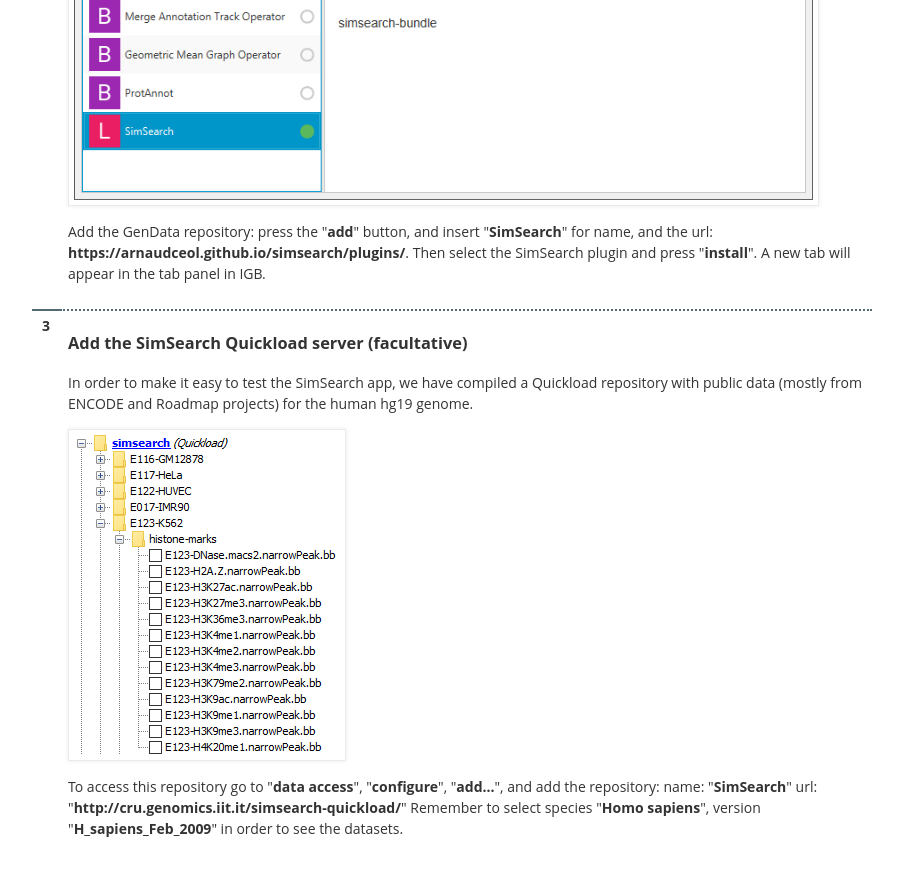
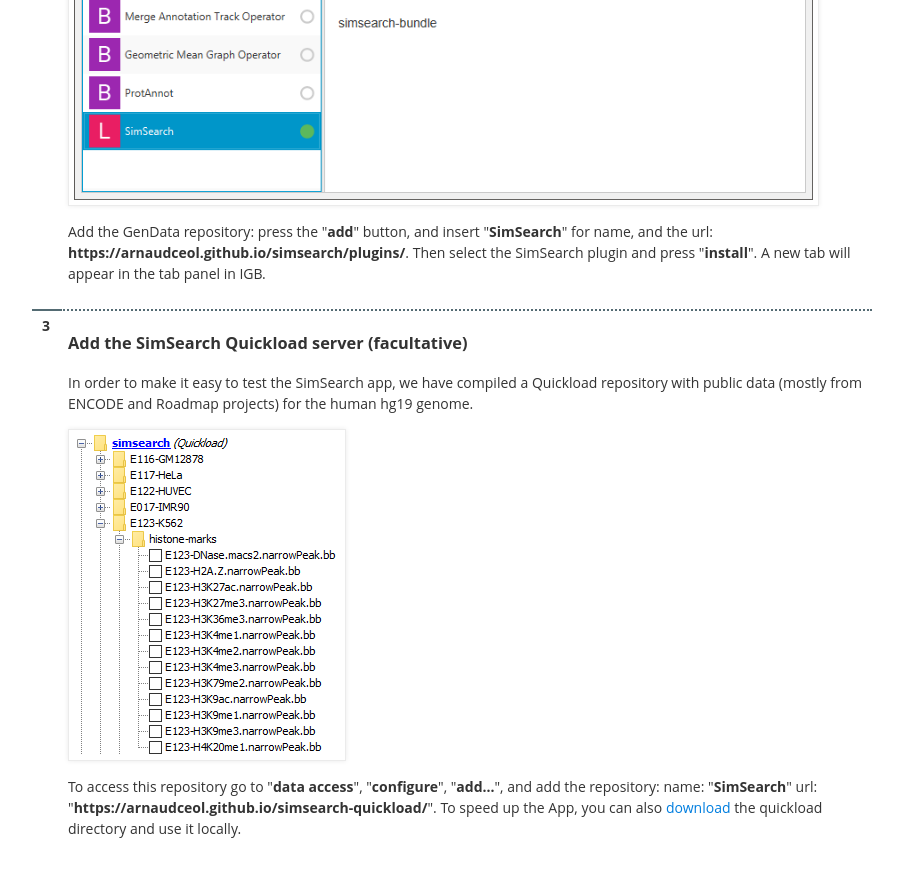
Before and after one commit to DEIB-GECO/simsearch, a Jekyll site: the page built from installation.html, in a window 1280 px wide and 900 px high, scrolled down 614 px. Shown: the top 877 px of the window, without its empty margins (188-1091 px from the left). Built offline with Jekyll 4.4.1, drawn with Linux system fonts in a browser that asks for light colours; nearby versions of some CDN libraries.

Commit message:
update link for quickload

```diff
--- a/installation.html
+++ b/installation.html
@@ -41,8 +41,8 @@
 		<p>To access this repository go to
 		"<b>data access</b>", "<b>configure</b>", "<b>add...</b>", and add the
 		repository: name: "<b>SimSearch</b>" url:
-		"<b>http://cru.genomics.iit.it/simsearch-quickload/</b>" Remember to
-		select species "<b>Homo sapiens</b>", version "<b>H_sapiens_Feb_2009</b>" in
-		order to see the datasets.</p>
+		"<b>https://arnaudceol.github.io/simsearch-quickload/</b>". To speed up the App, you can
+		also <a href=https://github.com/arnaudceol/simsearch-quickload/archive/gh-pages.zip">download</a> the
+		quickload directory and use it locally.
 		</li>
 </ol>
```
